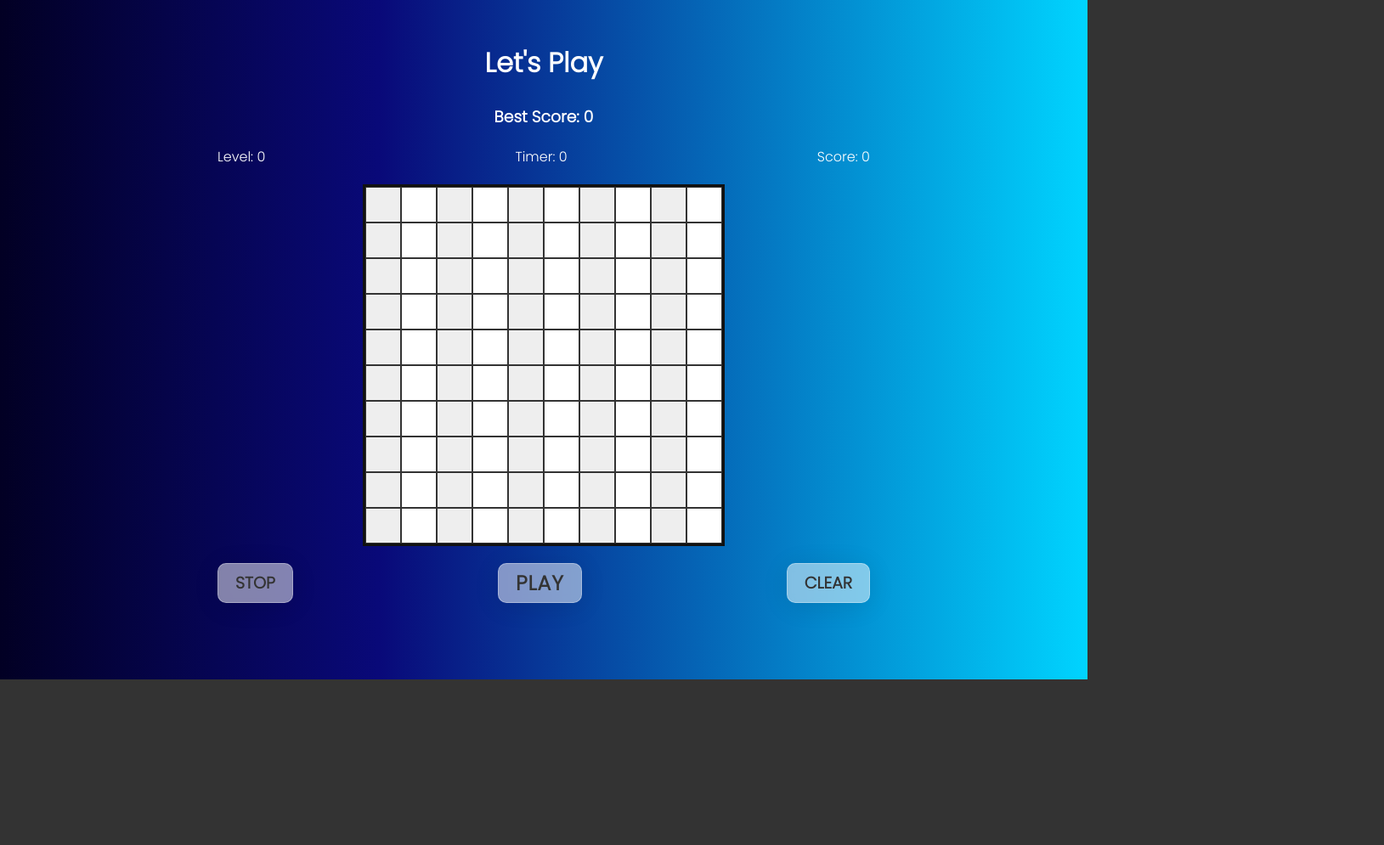
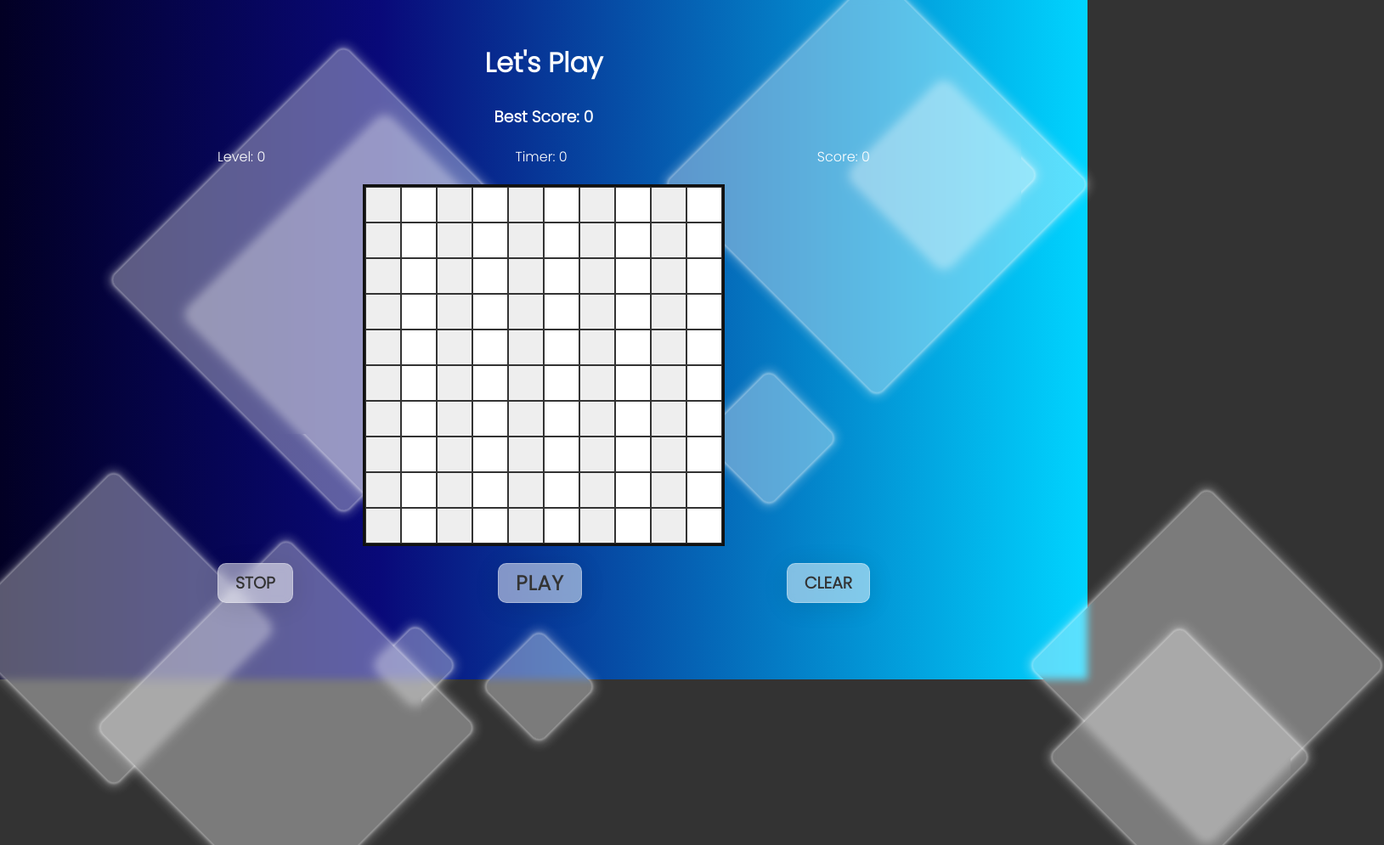
Before and after one commit to Armando284/test-simple-game, a website: page index.html in a window 1280 px wide. Shown: the top 995 px of the page at 85% size, 1629 px wide, since content can reach past the window. Before the commit the page ends 800 px from the top, so only its background shows below. Drawn offline with Linux system fonts and the light colour scheme.

Commit message:
Adding new effects to background

```diff
--- a/index.html
+++ b/index.html
@@ -15,19 +15,19 @@
   </head>
   <body>
     <div class="container">
-      <h1 class="title">Let's Play</h1>
+      <h1 class="title top-frame">Let's Play</h1>
       <br />
-      <h3 id="best-score"></h3>
-      <div class="information">
+      <h3 id="best-score" class="top-frame"></h3>
+      <div class="information top-frame">
         <span id="level"></span>
         <span id="timer"></span>
         <span id="score"></span>
       </div>
-      <div id="game"></div>
-      <div class="information">
-        <div id="stop" class="btn">STOP</div>
-        <div id="play" class="btn btn-main">PLAY</div>
-        <div id="clear" class="btn">CLEAR</div>
+      <div id="game" class="top-frame"></div>
+      <div class="information top-frame">
+        <div id="stop" class="btn glass-box">STOP</div>
+        <div id="play" class="btn glass-box btn-main">PLAY</div>
+        <div id="clear" class="btn glass-box">CLEAR</div>
       </div>
     </div>
     <script src="./main.js"></script>
--- a/main.js
+++ b/main.js
@@ -5,7 +5,8 @@ const level = document.getElementById('level'),
     game = document.getElementById('game'),
     btnStop = document.getElementById('stop'),
     btnPlay = document.getElementById('play'),
-    btnClear = document.getElementById('clear')
+    btnClear = document.getElementById('clear'),
+    container = document.querySelector('.container')
 
 btnStop.addEventListener('pointerdown', () => stop())
 btnPlay.addEventListener('pointerdown', () => play())
@@ -16,6 +17,7 @@ let scoreCount = 0,
     timerCount = 0,
     enemyPos = 0,
     cells = [],
+    blocks = [],
     bestScoreCount = window.localStorage.BEST_SCORE ? parseInt(window.localStorage.BEST_SCORE) : 0
 
 const showInfo = () => {
@@ -67,6 +69,7 @@ makeGrid()
 
 const stop = () => {
     console.log('stop');
+    game.style.zIndex = '0'
     if (timerCount) {
         timerCount = 0
     }
@@ -83,5 +86,51 @@ const clear = () => {
 const play = () => {
     console.log('play');
     timerCount = 60
+    game.style.zIndex = '1'
     update()
 }
+
+const effects = () => {
+    setInterval(() => {
+        if (blocks.length > 10) return
+        const block = document.createElement('div')
+        const size = randomSize()
+        const position = randomPosition()
+        block.classList.add('lighter-glass-box')
+        block.style.width = `${size}px`
+        block.style.height = `${size}px`
+        block.style.zIndex = '0'
+        block.style.position = 'absolute'
+        block.style.top = position.y
+        block.style.left = position.x
+        container.appendChild(block)
+        block.classList.add('rotating-box')
+        animation(block)
+        blocks.push(block)
+        console.log(blocks.length);
+    }, 300);
+}
+
+
+const randomPosition = () => {
+    return {
+        x: `${Math.round(Math.random() * container.offsetWidth)}px`,
+        y: `${Math.round(Math.random() * container.offsetHeight)}px`
+    }
+}
+
+const randomSize = () => {
+    let size = Math.random() * 400
+    return size > 50 ? size : 50
+}
+
+const animation = (div) => {
+    const move = setInterval(() => {
+        clearInterval(move)
+        container.removeChild(div)
+        blocks = blocks.filter((block) => block != div)
+        return
+    }, 30000);
+}
+
+effects()
--- a/style.css
+++ b/style.css
@@ -1,29 +1,38 @@
-:root{
+:root {
   --full-width: calc(100vw - 100px);
 }
 
-*{
+* {
   margin: 0;
   padding: 0;
 }
 
-body{
+body {
   background-color: #333;
   overflow: hidden;
   color: white;
-    font-family: 'Poppins', sans-serif;
+  font-family: "Poppins", sans-serif;
 }
 
 .container {
   /* background: #fefefe; */
-    background: rgb(2,0,36);
-    background: linear-gradient(90deg, rgba(2,0,36,1) 0%, rgba(9,9,121,1) 35%, rgba(0,212,255,1) 100%);
+  background: rgb(2, 0, 36);
+  background: linear-gradient(
+    90deg,
+    rgba(2, 0, 36, 1) 0%,
+    rgba(9, 9, 121, 1) 35%,
+    rgba(0, 212, 255, 1) 100%
+  );
   width: var(--full-width);
   min-height: calc(100vh - 100px);
   display: flex;
   flex-direction: column;
   align-items: center;
   padding: 50px;
+}
+
+.top-frame {
+    z-index: 1;
 }
 
 .information {
@@ -41,7 +50,7 @@ body{
   grid-template-columns: repeat(10, 1fr);
   grid-gap: 0;
   border: 3px solid #111;
-
+  /* z-index: 1; */
 }
 
 .cell {
@@ -62,7 +71,7 @@ body{
   background: #eee;
 }
 
-.cell:hover{
+.cell:hover {
   /* color: #aaa; */
   background: rgb(191, 245, 255);
   cursor: pointer;
@@ -71,27 +80,29 @@ body{
 .enemy {
   background: yellow;
 }
-.enemy:hover{
+.enemy:hover {
   background: red;
   transform: scale(1.2);
   box-shadow: 0 0 10px 10px rgba(255, 145, 0, 0.9);
 }
 
-.btn{
+.glass-box {
+  background: rgba(255, 255, 255, 0.5);
+  border-radius: 10px;
+  box-shadow: 0 4px 30px rgba(0, 0, 0, 0.1);
+  backdrop-filter: blur(5px);
+  -webkit-backdrop-filter: blur(5px);
+}
+
+.btn {
+  border: 1px solid rgba(255, 255, 255, 0.3);
   cursor: pointer;
   font-weight: bold;
   font-size: 1.2rem;
   color: #333;
-    background: rgba(255, 255, 255, 0.5);
   padding: 5px 20px;
-    border-radius: 10px;
-    box-shadow: 0 4px 30px rgba(0, 0, 0, 0.1);
-backdrop-filter: blur(5px);
--webkit-backdrop-filter: blur(5px);
-border: 1px solid rgba(255, 255, 255, 0.3);
-    /* box-shadow: 0 0 10px 10px rgba(0, 0, 0, 0.1); */
   transition: all 0.3s ease-in-out;
-    display:flex;
+  display: flex;
   justify-content: center;
   align-items: center;
 }
@@ -113,28 +124,41 @@ border: 1px solid rgba(255, 255, 255, 0.3);
     width: 100vw;
     padding: 50px 0;
   }
-    .information{
+  .information {
     width: 100vw;
     justify-content: space-around;
   }
-    .cell{
+  .cell {
     width: 8vw;
     height: 8vw;
   }
-    .btn{
+  .btn {
     font-size: 1rem;
   }
-    .btn-main{
+  .btn-main {
     font-size: 1.2rem;
   }
 }
 
-@media (max-width: 280px){
-    .btn{
+@media (max-width: 280px) {
+  .btn {
     font-size: 0.6rem;
     padding: 5px 10px;
   }
-    .btn-main{
+  .btn-main {
     font-size: 0.8rem;
   }
 }
+
+.lighter-glass-box {
+    background: rgba(255, 255, 255, 0.35);
+    border-radius: 10px;
+    box-shadow: 0 0 2px 2px rgba(255, 255, 255, 0.3), 0 0 4px 4px rgba(255, 255, 255, 0.2), 0 0 6px 10px rgba(255, 255, 255, 0.1);
+    backdrop-filter: blur(5px);
+    -webkit-backdrop-filter: blur(5px);
+}
+
+.rotating-box {
+  transform: rotate(45deg);
+  transition: all 0.3s ease-in-out;
+}
```
Lines whose indentation alone changed are shown as unchanged.
